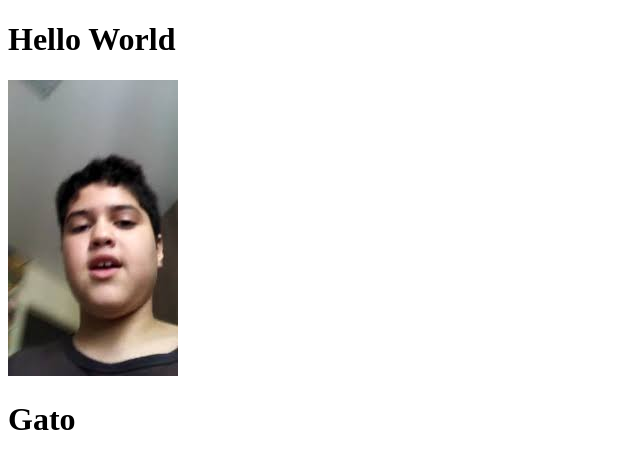
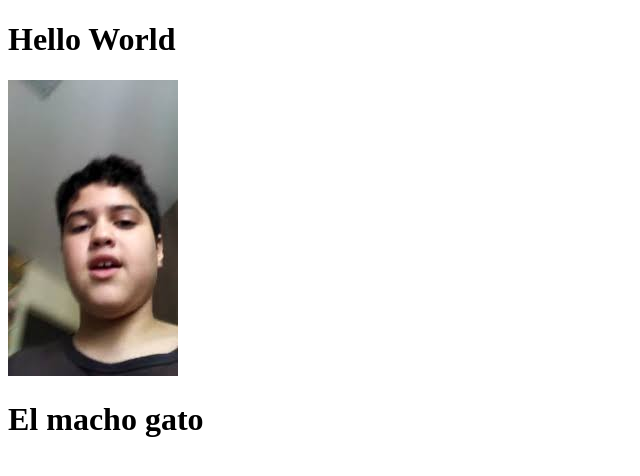
Before and after one commit to caiobulha/DevOps, a plain HTML site: page index.html in a window 1280 px wide. Shown: the whole page, without its empty margins (0-640 px from the left). Drawn offline with Linux system fonts and the light colour scheme.

Commit message:
commit branch

```diff
--- a/index.html
+++ b/index.html
@@ -9,6 +9,6 @@
 <body>
     <h1>Hello World</h1>
     <img src="./assets/caio.jpg" alt="Caio gostosao de 2k14">
-    <h1>Gato</h1>
+    <h1>El macho gato</h1>
 </body>
 </html>
```
